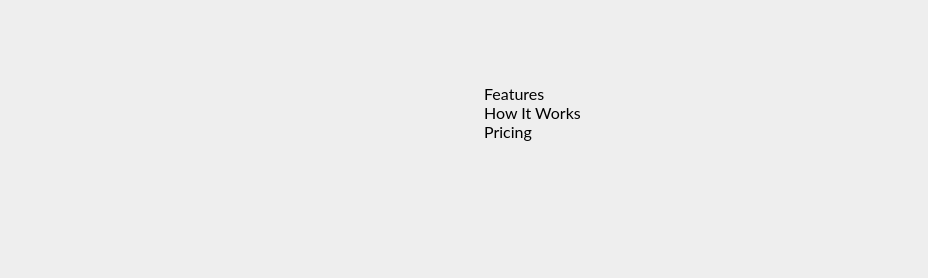
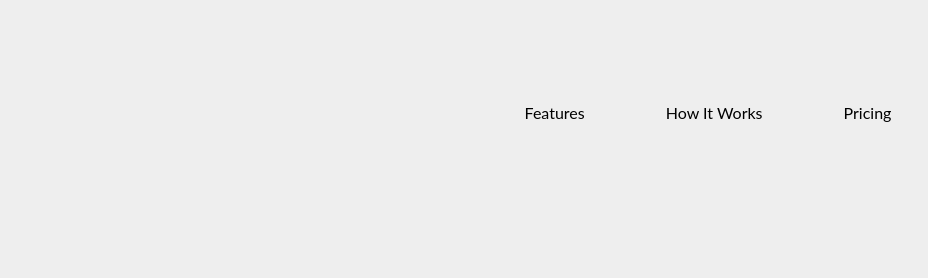
Before and after one commit to Yinkusadel/17-fcc-product-landing-page, a website: page index.html in a window 1280 px wide. Shown: the top 278 px of the page, 352-1280 px from the left. Drawn offline with Linux system fonts and the light colour scheme.

Commit message:
css nav > ul  and media query nav > ul  styled

```diff
--- a/styles.css
+++ b/styles.css
@@ -103,3 +103,16 @@ nav {
         padding-bottom: 5px;
       }
     }
+
+    nav > ul {
+        width: 35vw;
+        display: flex;
+        flex-direction: row;
+        justify-content: space-around;
+      }
+
+      @media (max-width: 650px) {
+        nav > ul {
+          flex-direction: column;
+        }
+      }
```
